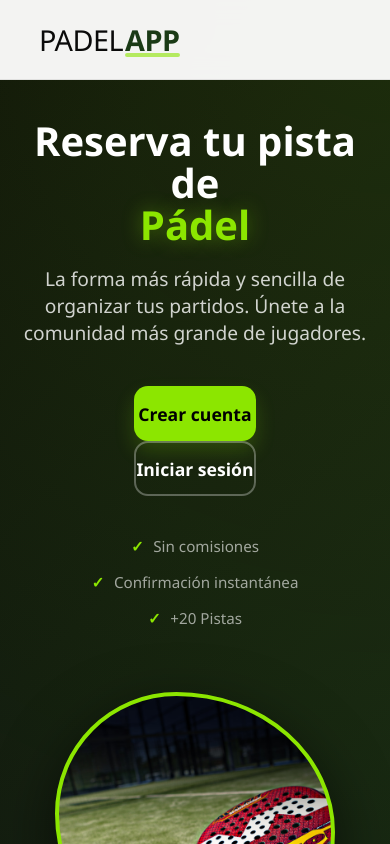
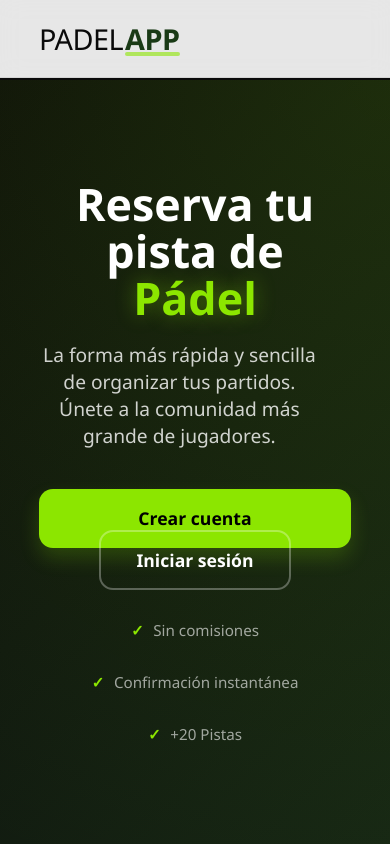
Before and after one commit to gonanx/padel-front, a React (Vite) app: page /#/ in a window 390 px wide. Shown: the top 844 px of the page. Built offline with nearby package versions, Linux system fonts and the light colour scheme.

Commit message:
de_regreso

```diff
--- a/src/styles/Landing.css
+++ b/src/styles/Landing.css
@@ -1,3 +1,5 @@
+/* --- src/styles/Landing.css --- */
+
 /* --- Reset y Base --- */
 * {
     margin: 0;
@@ -8,34 +10,32 @@
 :root {
     --verde-pelota: #8ce600;
     --verde-oscuro: #1a3a16;
+    /* Ajustado para mejor contraste sobre blanco */
     --negro-pro: #0a0a0a;
-    --blanco-cristal: rgba(255, 255, 255, 0.95);
+    --blanco-cristal: rgba(255, 255, 255, 0.9);
 }
 
 body,
 html {
-    width: 100%;
-    /* Permitir scroll en móvil para un trabajo profesional */
-    overflow-x: hidden;
-    background-color: var(--negro-pro);
+    height: 100%;
+    overflow: hidden;
 }
 
 .landing-container {
     font-family: 'Segoe UI', Roboto, Helvetica, Arial, sans-serif;
     color: #ffffff;
     background-color: var(--negro-pro);
-    min-height: 100vh;
+    height: 100vh;
     display: flex;
     flex-direction: column;
 }
 
-/* --- Navegación Moderna --- */
+/* --- Navegación Moderna (Efecto Cristal) --- */
 .landing-nav {
     display: flex;
     justify-content: space-between;
     align-items: center;
-    padding: 0 10%;
-    height: 80px;
+    padding: 1.2rem 10%;
     background: var(--blanco-cristal);
     backdrop-filter: blur(12px);
     -webkit-backdrop-filter: blur(12px);
@@ -46,9 +46,11 @@ html {
     border-bottom: 1px solid rgba(0, 0, 0, 0.08);
 }
 
+/* --- NUEVO ESTILO DE LOGO --- */
 .logo {
     font-size: 1.8rem;
     font-weight: 300;
+    /* Fino para la primera parte */
     color: var(--negro-pro);
     letter-spacing: -0.5px;
     display: flex;
@@ -59,10 +61,12 @@ html {
 
 .logo span {
     font-weight: 900;
+    /* Muy grueso para la segunda parte */
     color: var(--verde-oscuro);
     position: relative;
 }
 
+/* Pequeño detalle decorativo bajo el App */
 .logo span::after {
     content: '';
     position: absolute;
@@ -88,7 +92,8 @@ html {
     display: flex;
     align-items: center;
     justify-content: space-between;
-    padding: 100px 10% 50px 10%;
+    padding: 0 10%;
+    margin-top: 80px;
     background: radial-gradient(circle at top right, rgba(140, 230, 0, 0.12), transparent),
         linear-gradient(135deg, #0a0a0a 0%, #162614 100%);
     position: relative;
@@ -101,7 +106,7 @@ html {
 }
 
 .hero-content h1 {
-    font-size: clamp(2.5rem, 5vw, 4.2rem);
+    font-size: clamp(2.8rem, 5vw, 4.2rem);
     font-weight: 800;
     margin-bottom: 1.2rem;
     line-height: 1.05;
@@ -121,43 +126,37 @@ html {
     max-width: 90%;
 }
 
-/* --- Botones (Contenedor para simetría) --- */
-.cta-group {
-    display: flex;
-    gap: 1rem;
-    width: 100%;
-}
-
-.btn-hero,
-.btn-outline {
-    flex: 1;
-    max-width: 220px;
-    height: 55px;
-    display: flex;
-    align-items: center;
-    justify-content: center;
+/* --- Botones --- */
+.btn-hero {
+    background: var(--verde-pelota);
+    color: #000;
+    padding: 1.1rem 2.2rem;
     border-radius: 14px;
     text-decoration: none;
     font-weight: 700;
     font-size: 1.1rem;
+    display: inline-block;
     transition: all 0.3s cubic-bezier(0.175, 0.885, 0.32, 1.275);
-}
-
-.btn-hero {
-    background: var(--verde-pelota);
-    color: #000;
     box-shadow: 0 10px 20px rgba(140, 230, 0, 0.2);
     border: none;
+    cursor: pointer;
 }
 
 .btn-outline {
     background: transparent;
     border: 2px solid rgba(255, 255, 255, 0.3);
     color: white;
+    padding: 1rem 2.2rem;
+    border-radius: 14px;
+    margin-left: 1rem;
+    cursor: pointer;
+    font-weight: 700;
+    font-size: 1.1rem;
+    transition: all 0.3s ease;
 }
 
 .btn-hero:hover {
-    transform: translateY(-4px);
+    transform: translateY(-4px) scale(1.02);
     background: #a3ff00;
     box-shadow: 0 15px 30px rgba(140, 230, 0, 0.4);
 }
@@ -175,7 +174,11 @@ html {
     transition: opacity 0.3s;
 }
 
-/* --- Elemento Visual --- */
+.btn-secondary:hover {
+    opacity: 0.7;
+}
+
+/* --- Elemento Visual (Derecha) --- */
 .hero-visual {
     flex: 1;
     display: flex;
@@ -185,8 +188,9 @@ html {
 }
 
 .hero-image-wrapper {
-    width: min(450px, 35vw);
-    height: min(450px, 35vw);
+    width: 450px;
+    height: 450px;
+    /* La URL se puede sobreescribir desde el JSX como vimos */
     background: url('https://images.unsplash.com/photo-1626224583764-f87db24ac4ea?auto=format&fit=crop&q=80&w=2070') center/cover;
     border-radius: 30% 70% 70% 30% / 30% 30% 70% 70%;
     border: 4px solid var(--verde-pelota);
@@ -194,6 +198,7 @@ html {
     animation: morph 8s ease-in-out infinite;
 }
 
+/* --- Micro Features --- */
 .micro-features {
     display: flex;
     gap: 2rem;
@@ -250,55 +255,40 @@ html {
     }
 }
 
-/* --- Responsivo Profesional --- */
+/* --- Responsivo --- */
 @media (max-width: 1024px) {
     .hero {
         flex-direction: column;
+        justify-content: center;
         text-align: center;
-        padding: 120px 5% 50px 5%;
-        justify-content: flex-start;
+        padding: 4rem 10% 2rem 10%;
     }
 
     .hero-content {
         max-width: 100%;
-        display: flex;
-        flex-direction: column;
-        align-items: center;
-    }
-
-    .hero-content p {
-        max-width: 100%;
-    }
-
-    .cta-group {
-        flex-direction: column;
-        align-items: center;
-        gap: 1rem;
-    }
-
-    .btn-hero,
-    .btn-outline {
-        max-width: 400px;
-        width: 100%;
-        margin-left: 0;
-        /* Eliminar margen lateral de tu base */
+        margin-bottom: 2rem;
     }
 
     .hero-visual {
-        margin-top: 4rem;
-        width: 100%;
-        justify-content: center;
+        display: none;
     }
 
-    .hero-image-wrapper {
-        width: 280px;
-        height: 280px;
+    .hero-content h1 {
+        font-size: 2.8rem;
     }
 
     .micro-features {
-        margin-top: 2.5rem;
-        flex-direction: column;
-        gap: 1rem;
-        align-items: center;
+        justify-content: center;
+        flex-wrap: wrap;
+    }
+
+    .btn-outline {
+        margin-left: 0;
+        margin-top: 1rem;
+        width: 100%;
+    }
+
+    .btn-hero {
+        width: 100%;
     }
 }
```
